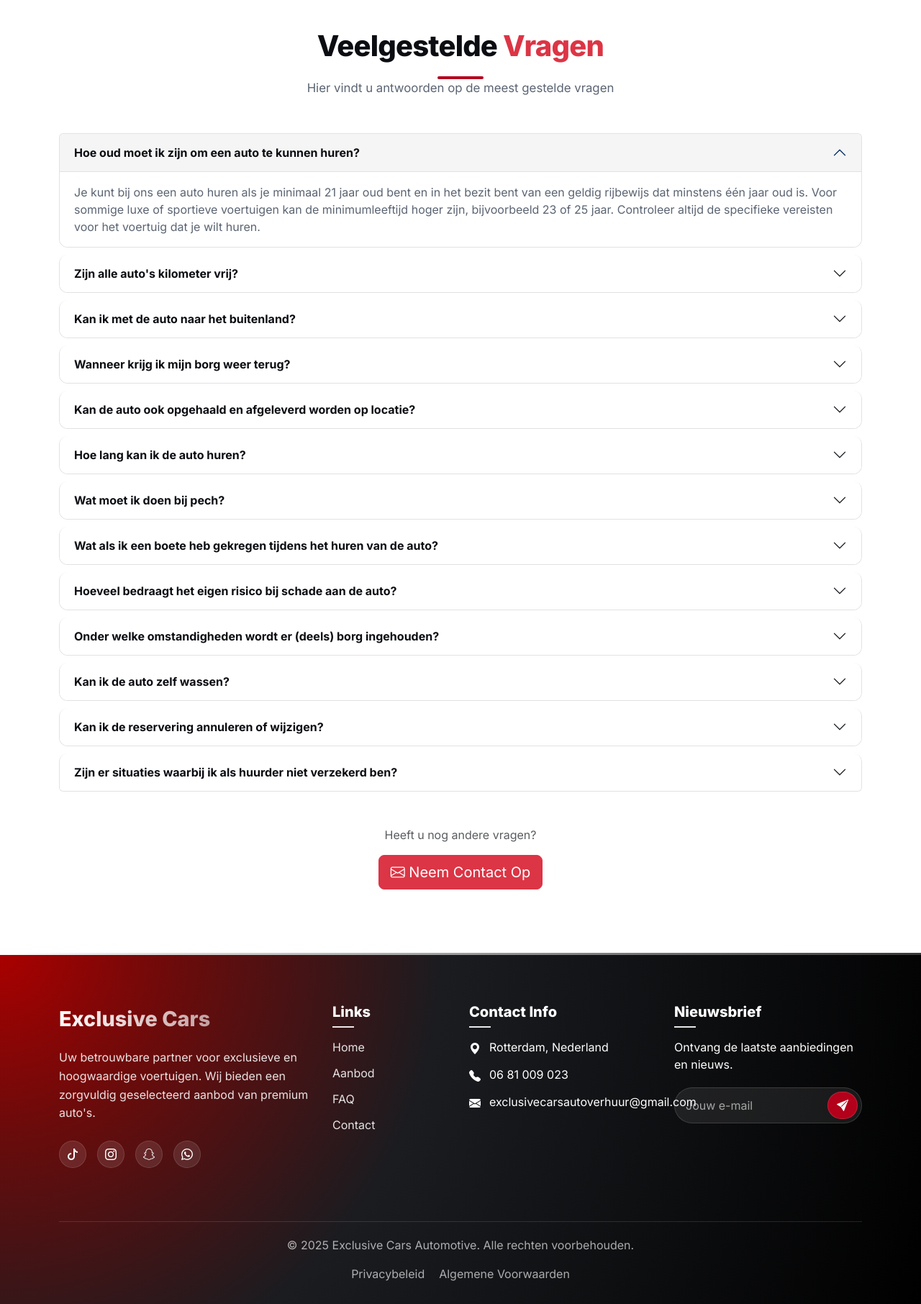
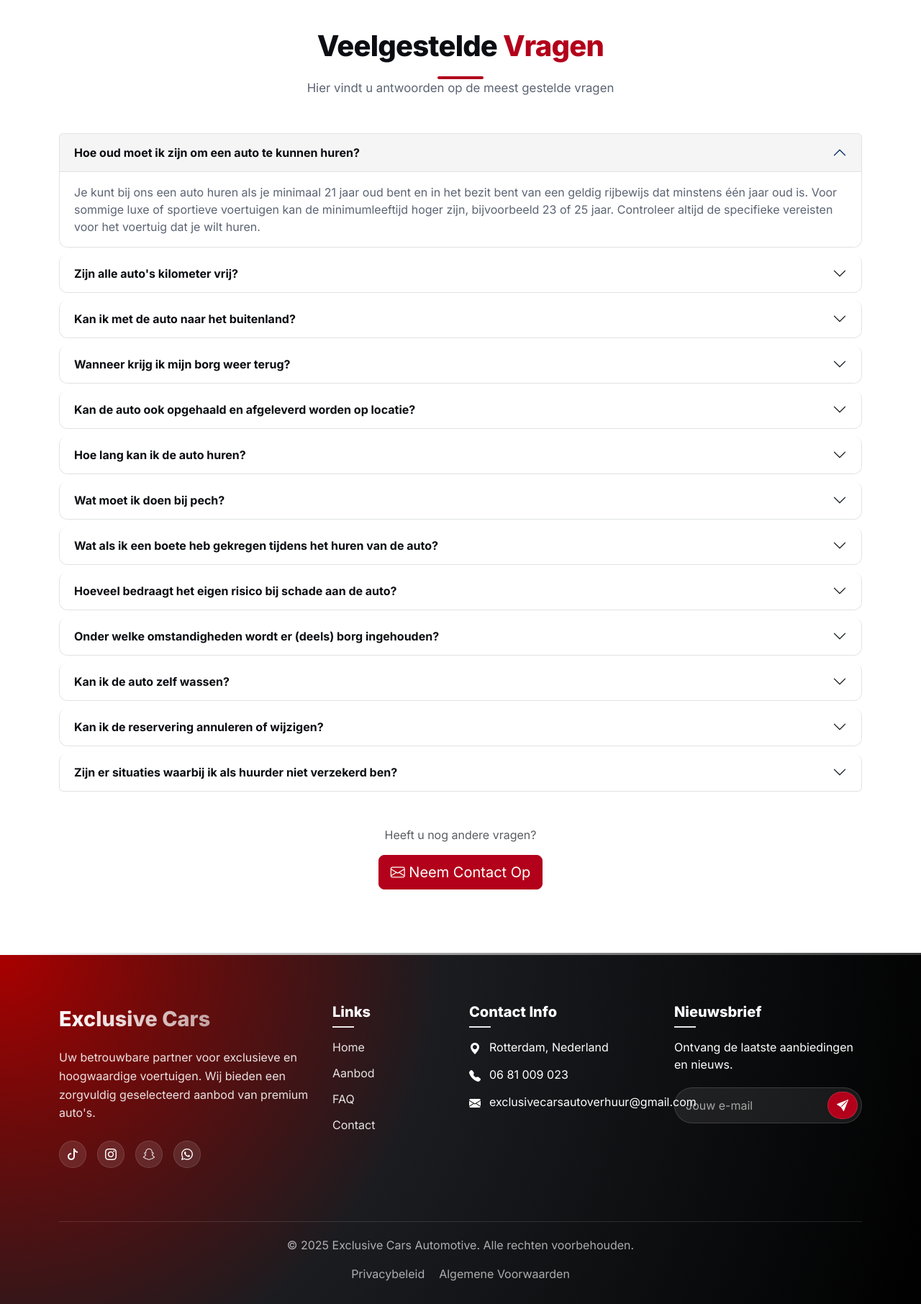
Before and after one commit to hamza-1034556/Exclusive-Cars-Automotive, a Flask app: page /faq in a window 1280 px wide. Shown: the part 76-1888 px from the top of the page at 72% size. Run offline with Flask 3, Linux system fonts and the light colour scheme.

Commit message:
-Improve UI interactions and fix car card layout issues -Unify danger button and text colors with brand accent

```diff
--- a/static/css/style.css
+++ b/static/css/style.css
@@ -31,6 +31,26 @@
   --text-light: #e0e0e0;
   --text-muted: #b0b0b0;
 }
+
+/* Brand-consistent Bootstrap danger */
+.btn-danger{
+  background: var(--accent) !important;
+  border-color: var(--accent) !important;
+  color: #fff !important;
+}
+
+.btn-danger:hover,
+.btn-danger:focus{
+  background: var(--accent-hover) !important;
+  border-color: var(--accent-hover) !important;
+  color: #fff !important;
+}
+
+/* Zorg dat "text-danger" ook jouw rood gebruikt */
+.text-danger{
+  color: var(--accent) !important;
+}
+
 
 /* Global */
 html{ scroll-behavior: smooth; }
```
